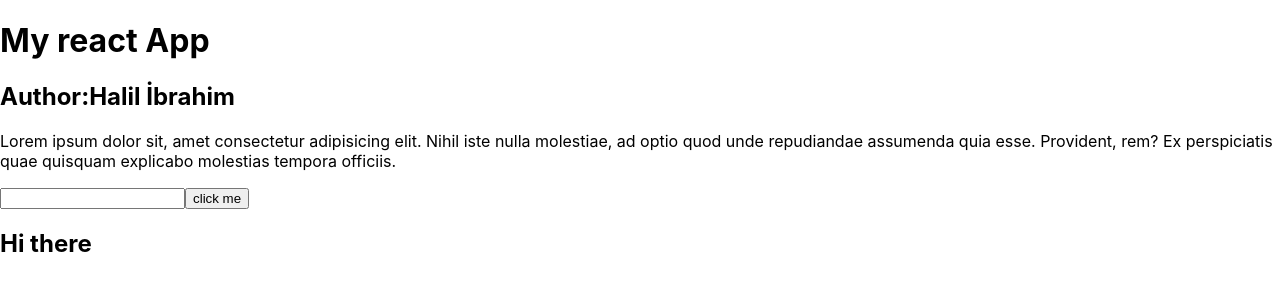
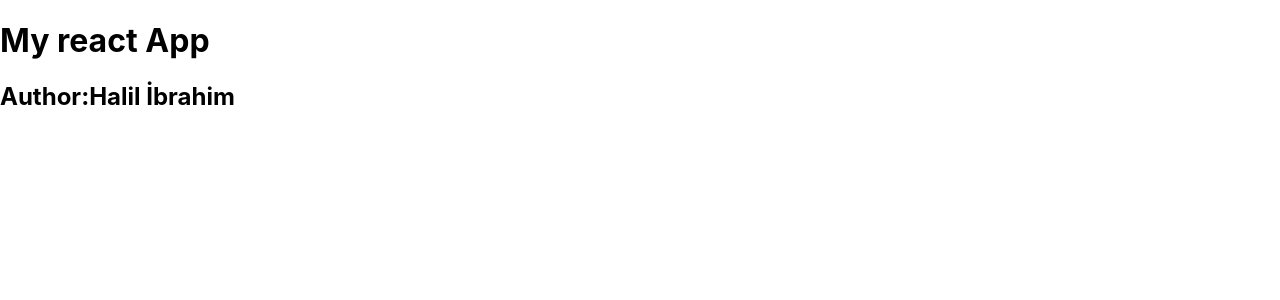
Before and after one commit to halilibrahimcelik/tour-project-v.1.0.0, a React (Create React App) app: page / in a window 1280 px wide. Shown: the top 300 px of the page. Built offline with nearby package versions, Linux system fonts and the light colour scheme.

Commit message:
fixing a bug

```diff
--- a/src/App.js
+++ b/src/App.js
@@ -3,20 +3,6 @@ function App() {
     <div className="App">
       <h1>My react App</h1>
       <h2>Author:Halil İbrahim</h2>
-      <p>
-        Lorem ipsum dolor sit, amet consectetur adipisicing elit. Nihil iste
-        nulla molestiae, ad optio quod unde repudiandae assumenda quia esse.
-        Provident, rem? Ex perspiciatis quae quisquam explicabo molestias
-        tempora officiis.
-      </p>
-      <form
-        action="
-  "
-      >
-        <input type="text" name="" id="" />
-        <button>click me</button>
-      </form>
-      <h2>Hi there </h2>
     </div>
   );
 }
```
